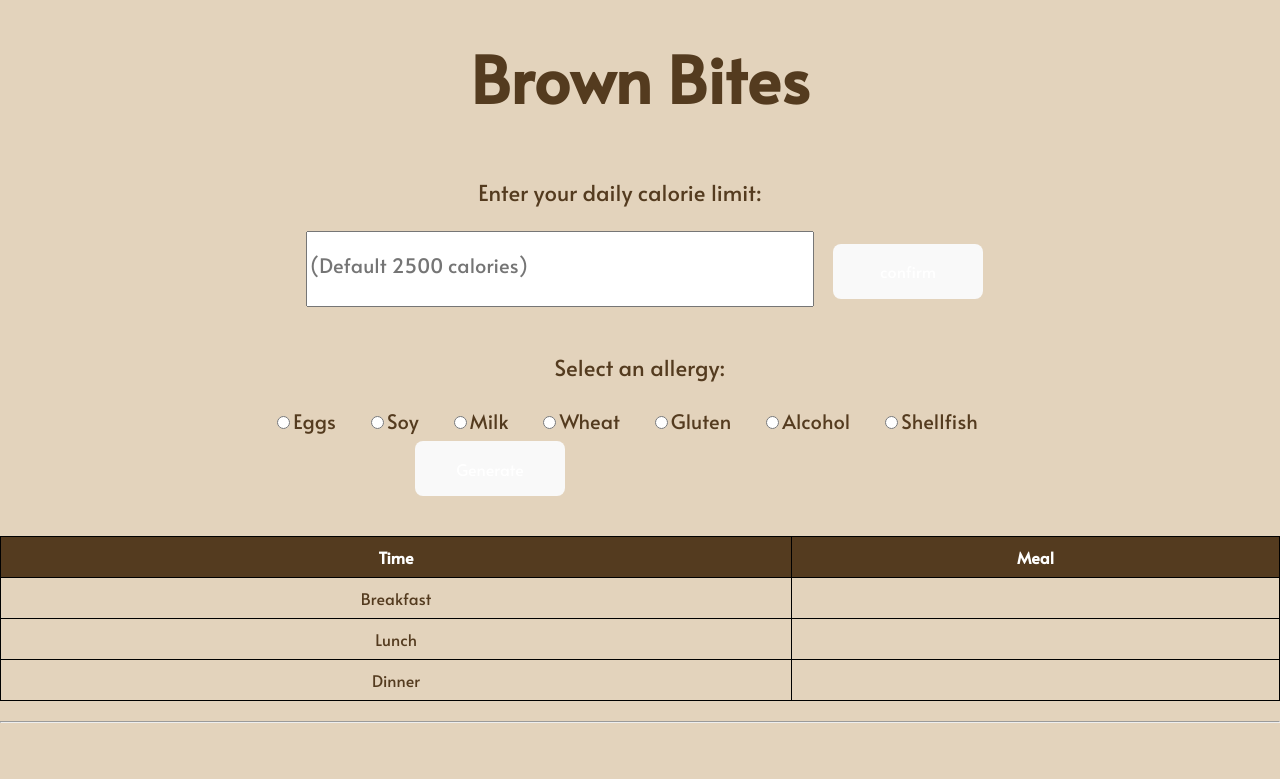
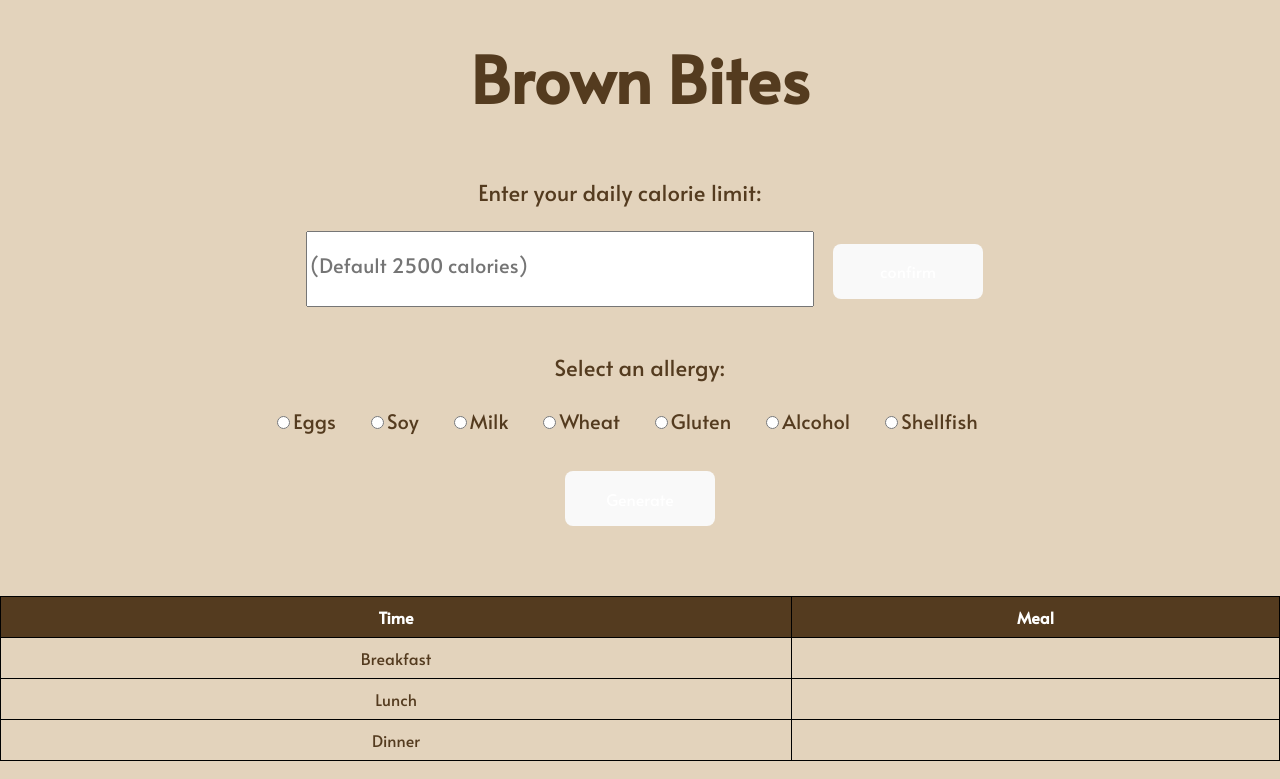
Before and after one commit to cs0320-f23/term-project-ssoufan-cpbryant-dsedarou-aye15, a React (Vite) app in the folder frontend/repl/: page / in a window 1280 px wide. Shown: the top 779 px of the page. Built offline with nearby package versions, Linux system fonts and the light colour scheme.

Commit message:
feat: added css for generate button

```diff
--- a/frontend/repl/src/components/Generate.tsx
+++ b/frontend/repl/src/components/Generate.tsx
@@ -27,13 +27,17 @@ export function Generate() {
   };
 
   return (
-    <div>
-      <button className="generate" onClick={handleGenerateClick}>
-        Generate
-      </button>
-      {generatedData && (
-        <p>Menu Day: {generatedData}</p>
-      )}
+    <div
+      style={{
+        display: "flex",
+        flexDirection: "column",
+        justifyContent: "center",
+        alignItems: "center",
+        marginTop: 30,
+      }}
+    >
+      <button className="generate" onClick={handleGenerateClick}>Generate</button>
+      {generatedData && <p>Menu Day: {generatedData}</p>}
     </div>
   );
 }
--- a/frontend/repl/src/styles/main.css
+++ b/frontend/repl/src/styles/main.css
@@ -72,7 +72,7 @@ body {
 }
 
 .generate{
-  margin-left: 415px;
+  margin-bottom: 30px;
 }
 
 .radio-label {
```
